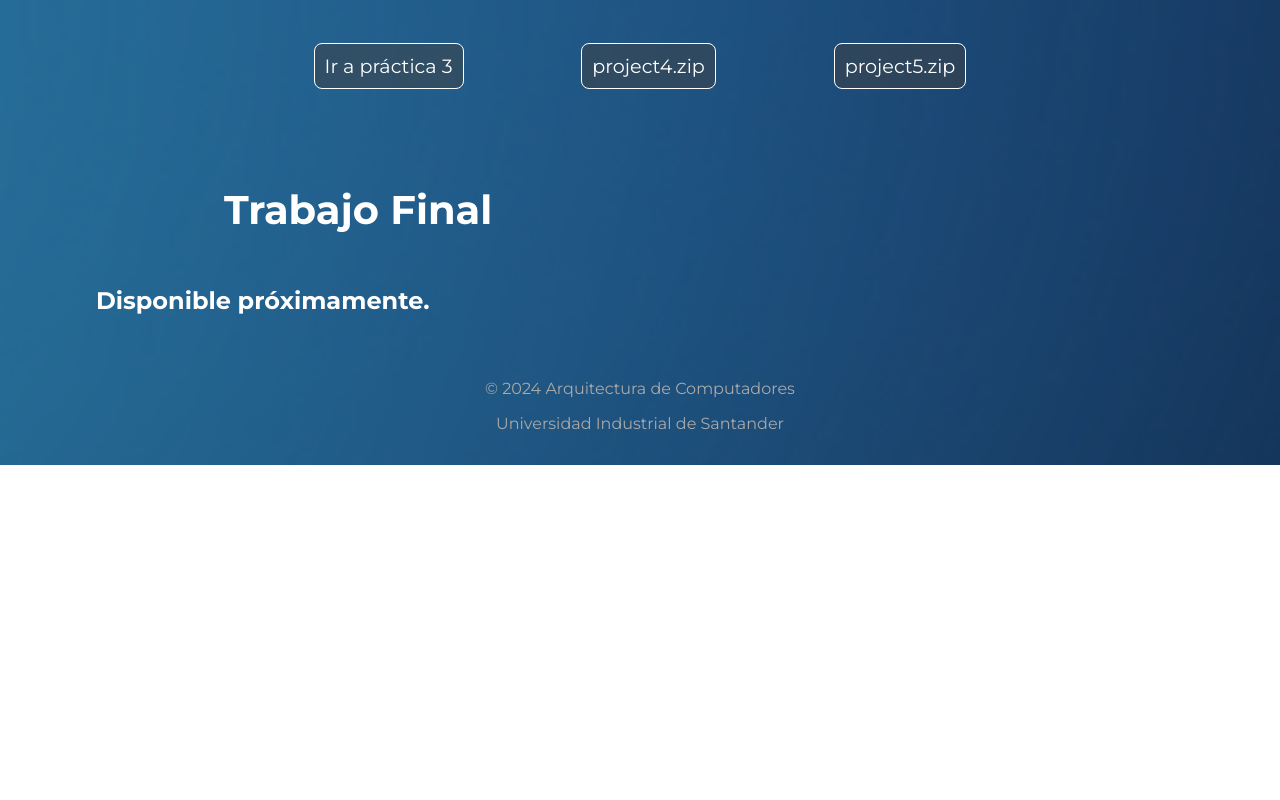
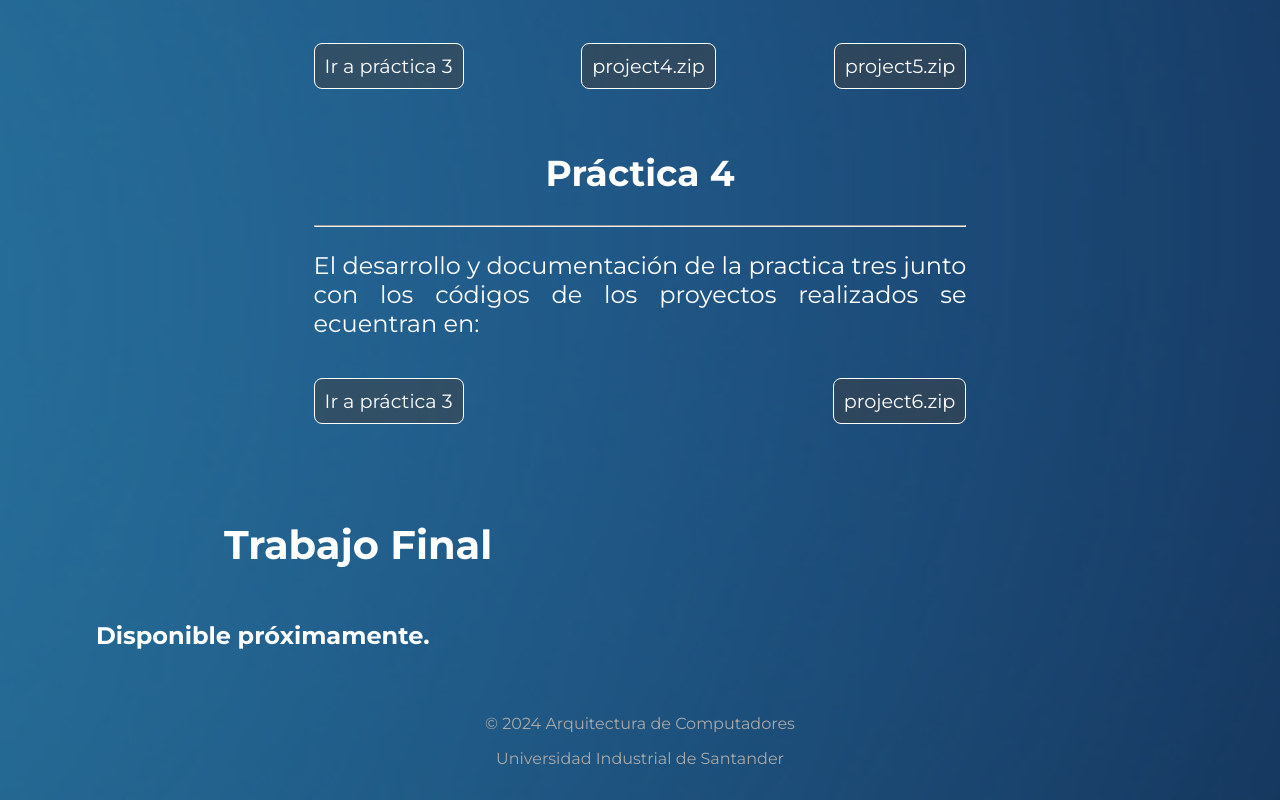
Before and after one commit to JxxnDx/Grupo-MVidia, a plain HTML site: page index.html in a window 1280 px wide. Shown: the part 5006-5806 px from the top of the page. Before the commit the page ends 5471 px from the top, so only its background shows below. Drawn offline with Linux system fonts and the light colour scheme.

Commit message:
Práctica 4 Primera parte

```diff
--- a/index.html
+++ b/index.html
@@ -171,6 +171,18 @@
                 <a href="Práctica 3/Proyecto05/Project5.zip" download="project5.zip">project5.zip</a>
             </div>
         </article>
+
+        <article>
+            <h2>Práctica 4</h2>
+            <hr>
+            <p>
+                El desarrollo y documentación de la practica tres junto con los códigos de los proyectos realizados se ecuentran en:
+            </p>
+            <div class="infoLinks">
+                <a href="https://github.com/JxxnDx/Grupo-MVidia/tree/main/Práctica%204" target="_blank">Ir a práctica 3</a>
+                <a href="Práctica 3/Proyecto04/Project4.zip" download="project6.zip">project6.zip</a>
+            </div>
+        </article>
     </section>
 
     <section id="trabajo-final">
```
Also changed, not shown: 1 other file.
